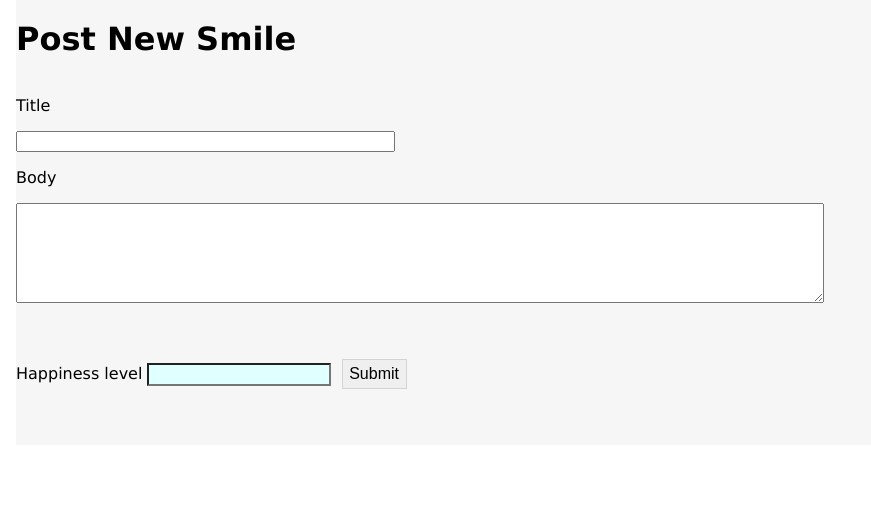
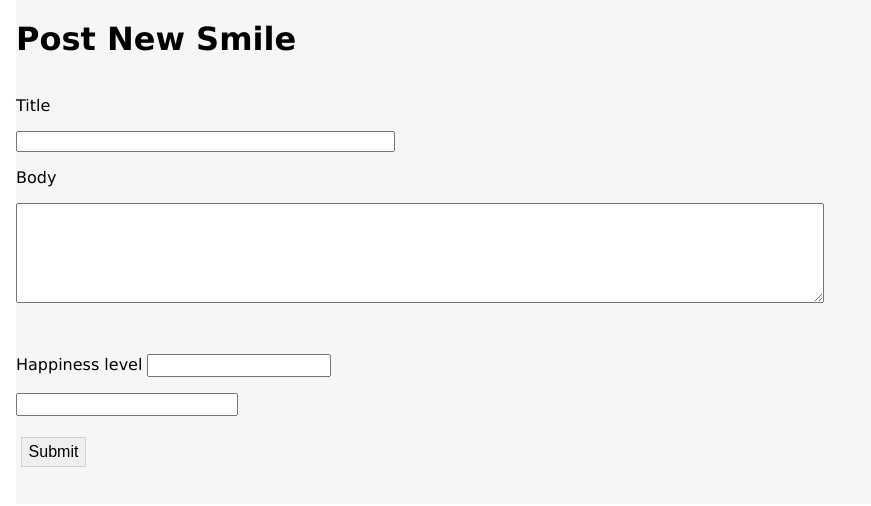
Before and after one commit to aydenarmst/CS322, a Python web app: template app/View/templates/create.html in a window 1280 px wide. Shown: the part 55-561 px from the top of the page, without its empty margins (0-871 px from the left). Run offline with Jinja, Linux system fonts and the light colour scheme; the template is opened without the code that fills it: most values are stand-ins (such as "Sample title", 1, 10 or a date in 2020); form fields are guessed from the names that the template uses; some libraries are stand-ins or nearby versions.

Commit message:
Version v.04 - Added a new field in forms.py, which added the labmda functions for query factory and get label fields, appending selected tags to post tags in routes.py

```diff
--- a/app/Controller/routes.py
+++ b/app/Controller/routes.py
@@ -23,7 +23,11 @@ def index():
 def postsmile():
     pform = PostForm()
     if pform.validate_on_submit():
-        newPost = Post(title = pform.title.data, body = pform.body.data, happiness_level = pform.happiness_level.data)
+        newPost = Post(title = pform.title.data, body = pform.body.data, happiness_level = pform.happiness_level.data, tags = pform.tag.data)
+        allTags = Tag.query.all()
+        for t in allTags:
+            if t in pform.tag.data:
+                newPost.tags.append(t)
         db.session.add(newPost)
         db.session.commit()
         flash("Title " + newPost.title + " is created")
--- a/app/Model/models.py
+++ b/app/Model/models.py
@@ -45,4 +45,4 @@ class Tag(db.Model):
 
 
     def __repr__(self):
-        return '<{} - {}>'.format(self.id, self.name)
+        return self.name
--- a/app/View/static/css/main.css
+++ b/app/View/static/css/main.css
@@ -116,9 +116,14 @@ a:hover {
 }
 
 .formselect {
-    background-color: lightcyan;
     font-size: 13px;
     padding: 2px;
+}
+
+.tagselect{
+    font-size: 13px;
+    padding: 2px;
+    padding-left: 40px;
 }
 
 .postlist{
--- a/app/View/templates/_post.html
+++ b/app/View/templates/_post.html
@@ -56,6 +56,7 @@
                 <br>
                 <!-- (milestone2) TODO: include all the tags associated with the post-->
 
+
             </td>
         </tr>
 
--- a/app/View/templates/create.html
+++ b/app/View/templates/create.html
@@ -29,7 +29,9 @@
 
 
             <!-- TODO: (milestone1) Include the form item for `happiness_level` selection. Apply appropriate styling for the `happiness_level` form item.  -->
-                <p>{{ form.happiness_level.label }} {{ form.happiness_level(class="formselect") }} {{ form.submit(class="button") }}</p><br>
+                <p>{{ form.happiness_level.label }} {{ form.happiness_level(class="formselect") }}</p>
+                    <p>{{ form.tag(class="tagselect") }} </p>
+                   <p>{{ form.submit(class="button") }}</p>
             <!-- TODO: (milestone2) Include the form item for `tag` selection.   -->
 
         </form>
```
Also changed, not shown: app/Controller/forms.py (+6 -1 lines), smile.db.
